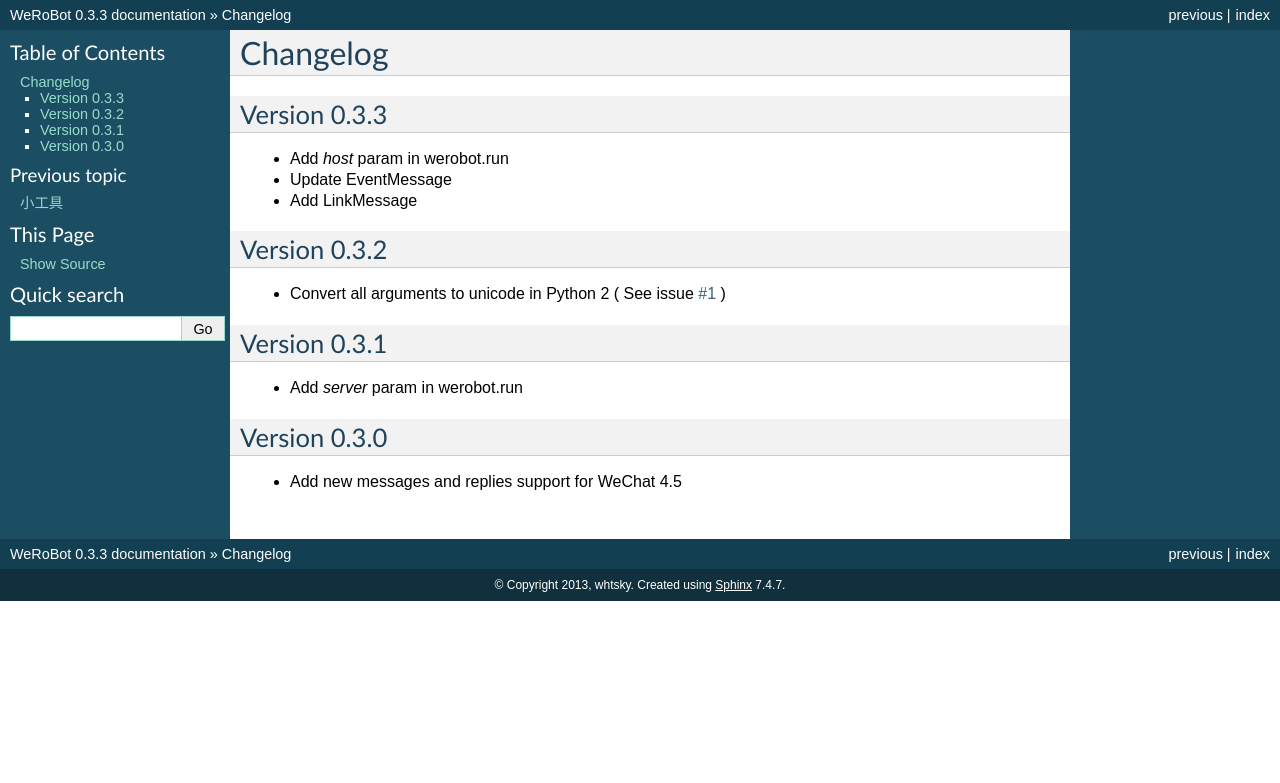
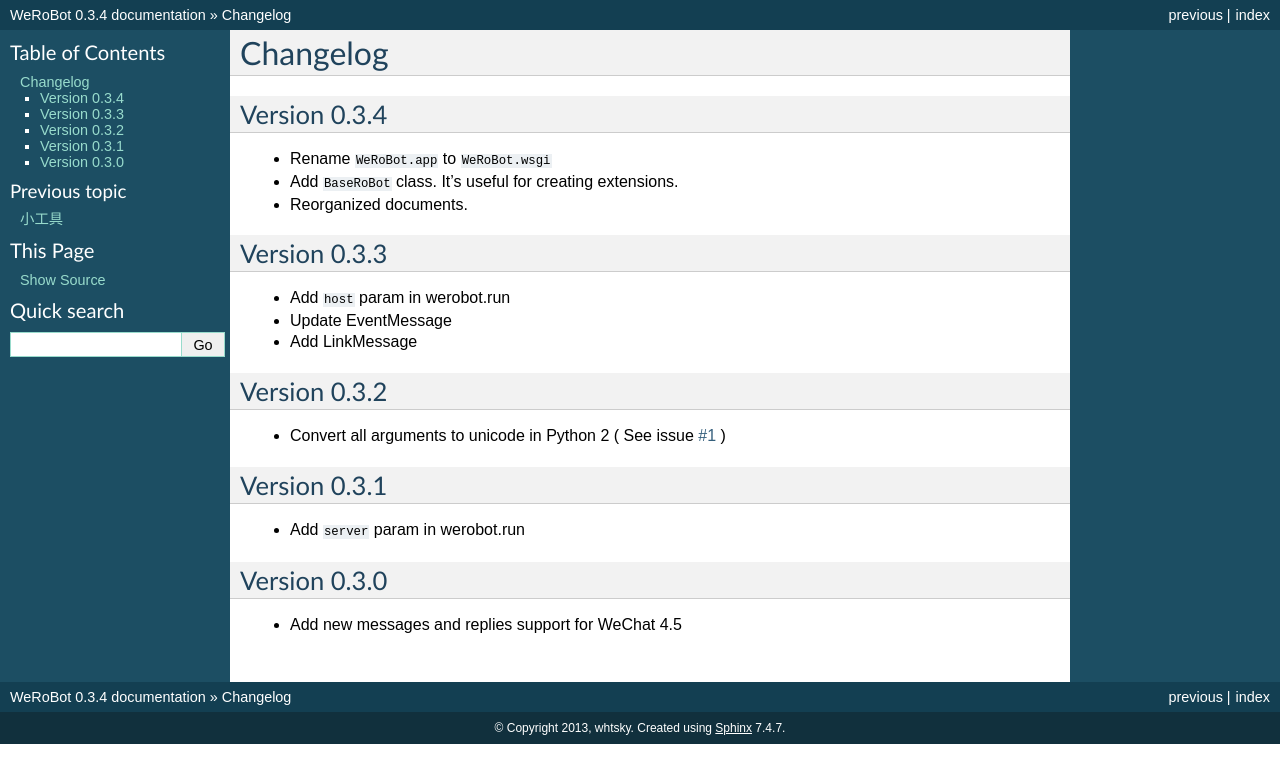
Before and after one commit to offu/WeRoBot, a Sphinx documentation site: the page built from docs/changelog.rst, in a window 1280 px wide. Shown: the top 783 px of the page. Built offline with Sphinx 7.4.7, drawn with Linux system fonts in a browser that asks for light colours.

Commit message:
add `BaseRoBot` class

```diff
--- a/docs/changelog.rst
+++ b/docs/changelog.rst
@@ -1,9 +1,15 @@
 Changelog
 =============
 
+Version 0.3.4
+----------------
++ Rename ``WeRoBot.app`` to ``WeRoBot.wsgi``
++ Add ``BaseRoBot`` class. It's useful for creating extensions.
++ Reorganized documents.
+
 Version 0.3.3
 ----------------
-+ Add `host` param in werobot.run
++ Add ``host`` param in werobot.run
 + Update EventMessage
 + Add LinkMessage
 
@@ -13,7 +19,7 @@
 
 Version 0.3.1
 ----------------
-+ Add `server` param in werobot.run
++ Add ``server`` param in werobot.run
 
 Version 0.3.0
 ----------------
--- a/docs/deploy.rst
+++ b/docs/deploy.rst
@@ -86,4 +86,4 @@
 在SAE上部署
 -----------------
 
-参考： `实例仓库 <https://github.com/whtsky/WeRoBot-SAE-demo>`_
+参考： `示例仓库 <https://github.com/whtsky/WeRoBot-SAE-demo>`_
--- a/werobot/__init__.py
+++ b/werobot/__init__.py
@@ -1,4 +1,4 @@
 # -*- coding: utf-8 -*-
-__version__ = '0.3.3'
+__version__ = '0.3.4'
 
 from .robot import WeRoBot
```
Also changed, not shown: 2 other files.
